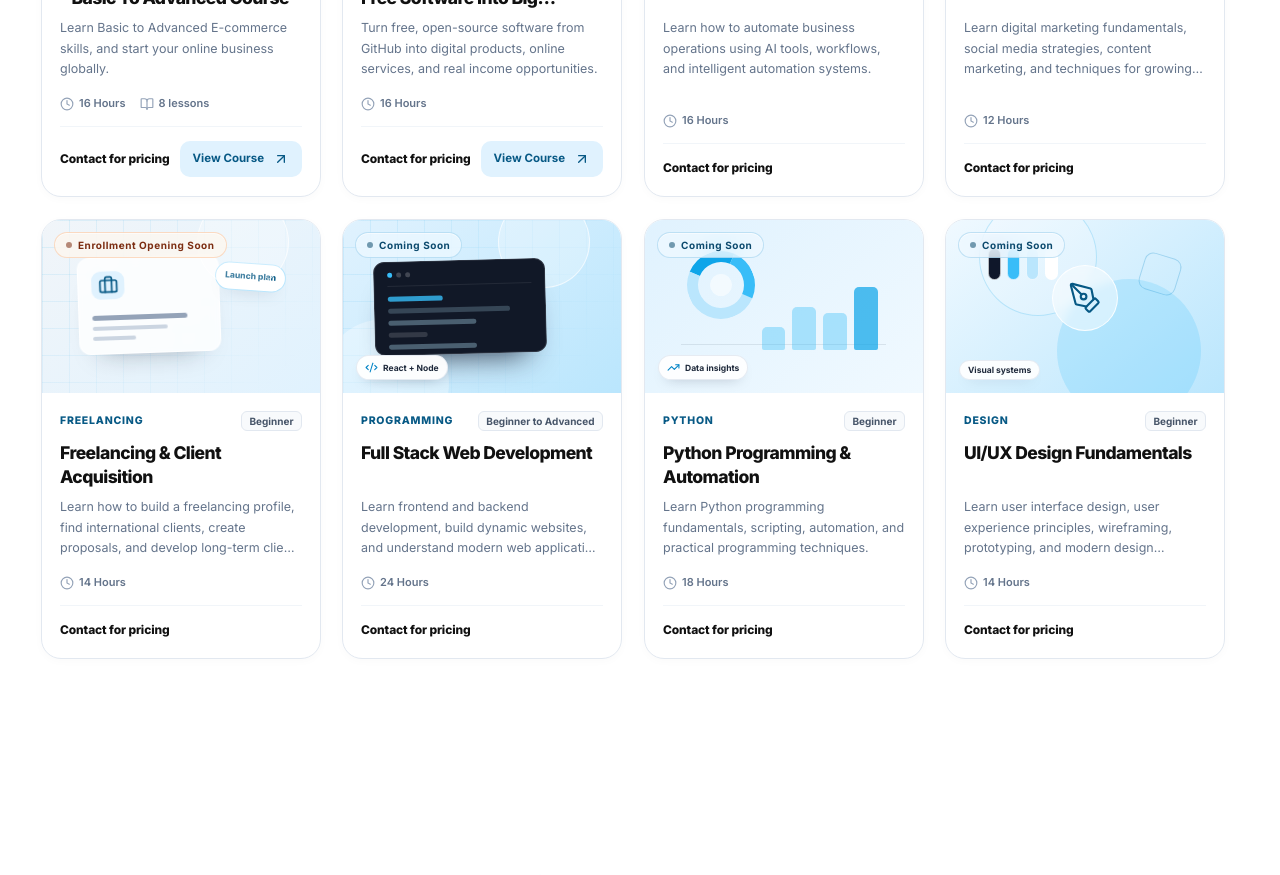
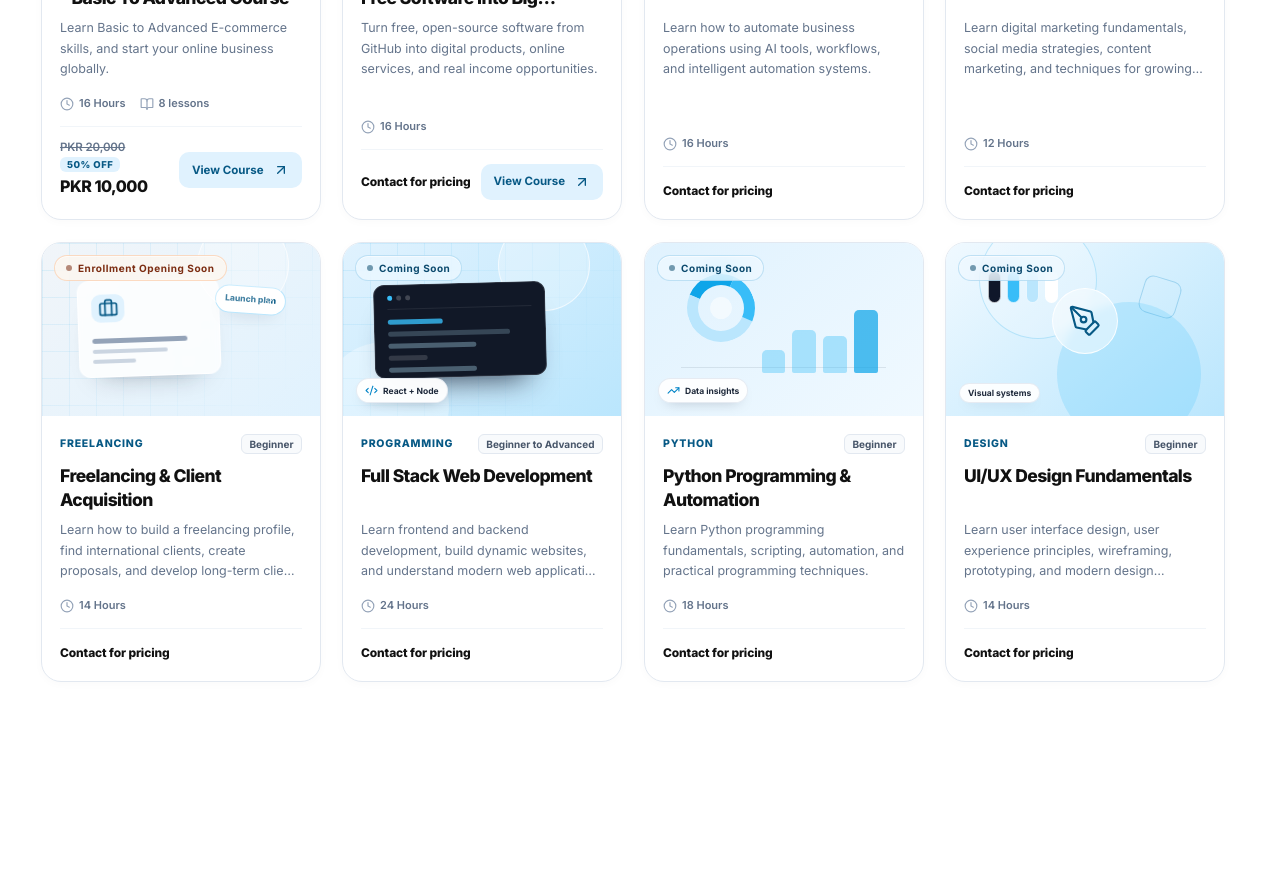
Before and after one commit to devopsbyowais/crash-the-course, a React (Vite) app: page / in a window 1280 px wide. Shown: the part 1400-2275 px from the top of the page. Built offline with nearby package versions, Linux system fonts and the light colour scheme.

Commit message:
Display Shopify course price with 50 percent discount

```diff
--- a/src/components/CourseCard.jsx
+++ b/src/components/CourseCard.jsx
@@ -3,13 +3,33 @@ import Button from './Button';
 import CourseArt from './CourseArt';
 import { getAvailabilityLabel, getAvailabilityTone } from '../data/courses';
 
-export function formatPrice(price) {
+export function formatAmount(value, currency) {
+  if (currency && currency !== 'USD') {
+    return `${currency} ${Number(value).toLocaleString('en-US')}`;
+  }
+
+  return `$${Number(value).toFixed(2)}`;
+}
+
+export function formatPrice(course) {
+  const price = course?.price;
+
   if (price === null || price === undefined) return 'Contact for pricing';
-  return price === 'Free' ? 'Free' : `$${Number(price).toFixed(2)}`;
+  if (price === 'Free') return 'Free';
+
+  return formatAmount(price, course.priceCurrency);
 }
 
 export function hasPrice(course) {
   return course.price !== null && course.price !== undefined;
+}
+
+export function hasDiscount(course) {
+  return (
+    course.originalPrice !== null &&
+    course.originalPrice !== undefined &&
+    Boolean(course.priceDiscount)
+  );
 }
 
 export function CourseStatusBadge({ course, className = '' }) {
@@ -60,13 +80,25 @@ export default function CourseCard({ course, onView, compact = false }) {
         </div>
 
         <div className="course-card__footer">
+          {hasDiscount(course) ? (
+            <div className="course-card__pricing">
+              <span className="course-card__price-original">
+                {formatAmount(course.originalPrice, course.priceCurrency)}
+              </span>
+              <span className="course-card__discount">{course.priceDiscount}</span>
+              <span className="course-card__price">
+                {formatPrice(course)}
+              </span>
+            </div>
+          ) : (
             <span
               className={`course-card__price ${course.price === 'Free' ? 'is-free' : ''} ${
                 hasPrice(course) ? '' : 'is-custom'
               }`.trim()}
             >
-            {formatPrice(course.price)}
+              {formatPrice(course)}
             </span>
+          )}
           {/* Only courses that are open for registration can be opened, so the
               upcoming courses stay informational. */}
           {course.enrollmentCourse && (
--- a/src/components/CourseModal.jsx
+++ b/src/components/CourseModal.jsx
@@ -2,7 +2,7 @@ import { BarChart3, BookOpen, Check, Clock, Sparkles, Star } from 'lucide-react'
 import CourseArt from './CourseArt';
 import EnrollmentForm from './EnrollmentForm';
 import Modal from './Modal';
-import { CourseStatusBadge, formatPrice, hasPrice } from './CourseCard';
+import { CourseStatusBadge, formatAmount, formatPrice, hasDiscount, hasPrice } from './CourseCard';
 import { enrollmentCourseOptions } from '../data/courses';
 
 function descriptionParagraphs(description) {
@@ -121,7 +121,15 @@ export default function CourseModal({ course, onClose, onCourseChange }) {
                       : 'One-time payment'
                     : 'Course price'}
                 </span>
-                <strong className={priced ? '' : 'is-custom'}>{formatPrice(course.price)}</strong>
+                {hasDiscount(course) && (
+                  <>
+                    <span className="course-modal__price-original">
+                      {formatAmount(course.originalPrice, course.priceCurrency)}
+                    </span>
+                    <span className="course-modal__discount">{course.priceDiscount}</span>
+                  </>
+                )}
+                <strong className={priced ? '' : 'is-custom'}>{formatPrice(course)}</strong>
               </div>
             </div>
           </div>
--- a/src/data/courses.js
+++ b/src/data/courses.js
@@ -16,7 +16,10 @@
 // Optional fields: 'lessons', 'rating' and 'price' may be null while a course
 // is being prepared. Missing values are hidden from the interface instead of
 // being replaced with invented numbers (the price then reads
-// "Contact for pricing"). 'closingStatement' is optional and, when present,
+// "Contact for pricing"). 'originalPrice' with 'priceDiscount' shows a
+// struck-through original price next to a discount badge, and 'priceCurrency'
+// sets the currency used for the price (PKR shows grouped amounts, the
+// default is dollars). 'closingStatement' is optional and, when present,
 // is shown as a highlighted closing line in the course modal. 'summary',
 // 'closingHeading', 'closingText' and 'enrollmentNote' are optional too and
 // simply add a lead line, a closing block or a custom enrollment note.
@@ -87,7 +90,10 @@ export const courses = [
     duration: '16 Hours',
     lessons: 8,
     rating: 4.8,
-    price: null,
+    price: 10000,
+    originalPrice: 20000,
+    priceDiscount: '50% OFF',
+    priceCurrency: 'PKR',
     whatsappGroupLink: '',
     availabilityStatus: 'active',
     availabilityLabel: 'Slots Available',
--- a/src/styles/modal.css
+++ b/src/styles/modal.css
@@ -351,6 +351,31 @@
 .course-modal__price strong.is-custom {
   font-size: 18px;
   letter-spacing: -0.02em;
+}
+
+.course-modal__price-original {
+  display: block;
+  margin-top: 6px;
+  color: var(--muted);
+  font-size: 13px;
+  font-weight: 600;
+  letter-spacing: -0.01em;
+  line-height: 1.2;
+  text-decoration: line-through;
+}
+
+.course-modal__discount {
+  display: inline-flex;
+  margin-top: 6px;
+  padding: 4px 9px;
+  border-radius: 999px;
+  background: var(--sky-soft);
+  color: var(--sky-deep);
+  font-size: 10px;
+  font-weight: 750;
+  letter-spacing: 0.05em;
+  line-height: 1;
+  text-transform: uppercase;
 }
 
 .course-modal__note {
--- a/src/styles/sections.css
+++ b/src/styles/sections.css
@@ -246,6 +246,36 @@
   font-size: 12px;
   letter-spacing: -0.01em;
   white-space: nowrap;
+}
+
+/* Discounted pricing on the course card */
+.course-card__pricing {
+  display: flex;
+  flex-direction: column;
+  align-items: flex-start;
+  gap: 2px;
+}
+
+.course-card__price-original {
+  color: var(--muted);
+  font-size: 11.5px;
+  font-weight: 600;
+  letter-spacing: -0.01em;
+  line-height: 1.2;
+  text-decoration: line-through;
+}
+
+.course-card__discount {
+  display: inline-flex;
+  padding: 3px 7px;
+  border-radius: 6px;
+  background: var(--sky-soft);
+  color: var(--sky-deep);
+  font-size: 9.5px;
+  font-weight: 750;
+  letter-spacing: 0.05em;
+  line-height: 1;
+  text-transform: uppercase;
 }
 
 .course-card__footer .btn {
```
Lines whose indentation alone changed are shown as unchanged.
